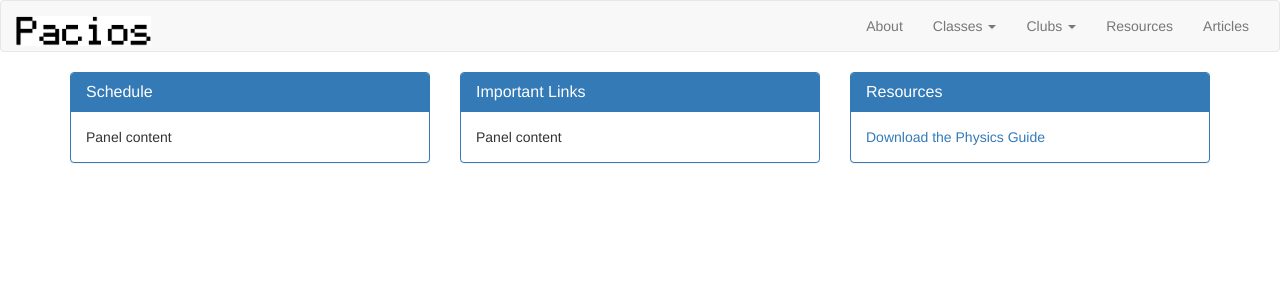
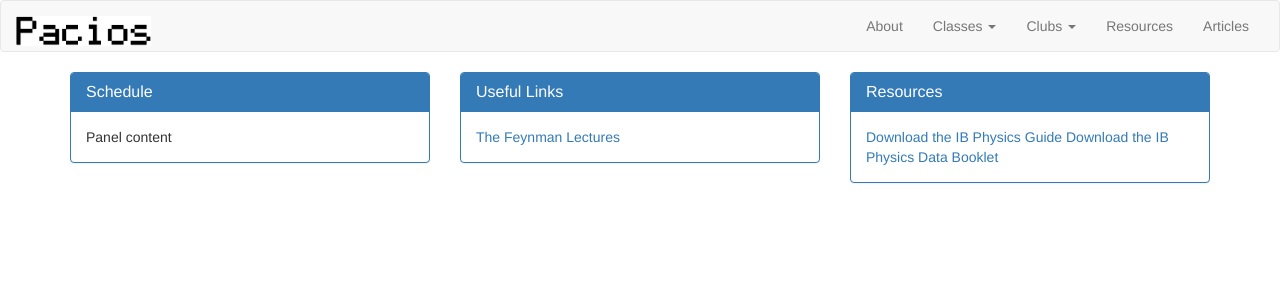
Before and after one commit to RodrigoPacios/mrpacios1, a Jekyll site: the page built from DPPhysicsYear1.html, in a window 1280 px wide. Shown: the top 300 px of the page. Built offline with Jekyll 4.4.1, drawn with Linux system fonts in a browser that asks for light colours; nearby versions of some CDN libraries.

Commit message:
Booklet and Guide DP Physics

```diff
--- a/DPPhysicsYear1.html
+++ b/DPPhysicsYear1.html
@@ -17,10 +17,10 @@ layout: default
         <div class="col-md-4">
                 <div class="panel panel-primary">
                     <div class="panel-heading">
-                        <h3 class="panel-title">Important Links</h3>
+                        <h3 class="panel-title">Useful Links</h3>
                     </div>
                         <div class="panel-body">
-                              Panel content
+                              <a href="http://www.feynmanlectures.caltech.edu/">The Feynman Lectures</a>
                     </div>
                 </div>
         </div>
@@ -30,7 +30,8 @@ layout: default
                         <h3 class="panel-title">Resources</h3>
                     </div>
                         <div class="panel-body">
-                            <a href="{{site.baseurl}}1/download/IB-Physics.pdf" download>Download the Physics Guide</a>
+                            <a href="{{site.baseurl}}1/download/IB-Physics.pdf" download>Download the IB Physics Guide</a>
+                            <a href="{{site.baseurl}}1/download/Physics_Data_Booklet_2016.pdf" download>Download the IB Physics Data Booklet</a>
                     </div>
                     </div>
 
```
Also changed, not shown: 1 other file.
